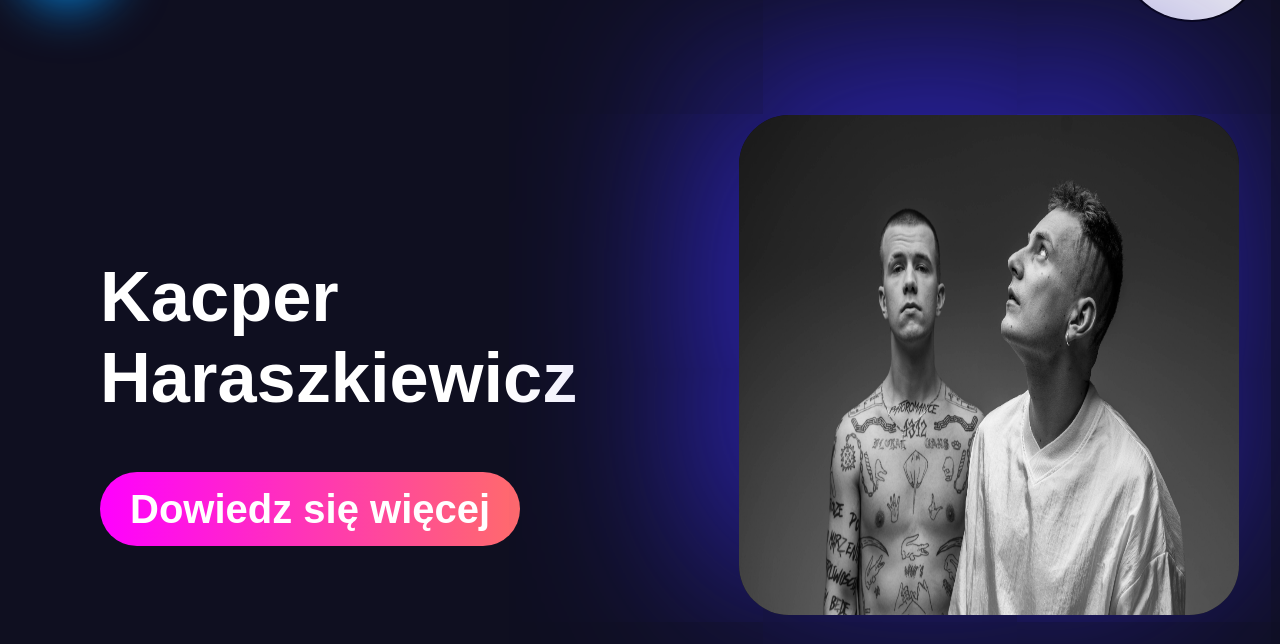
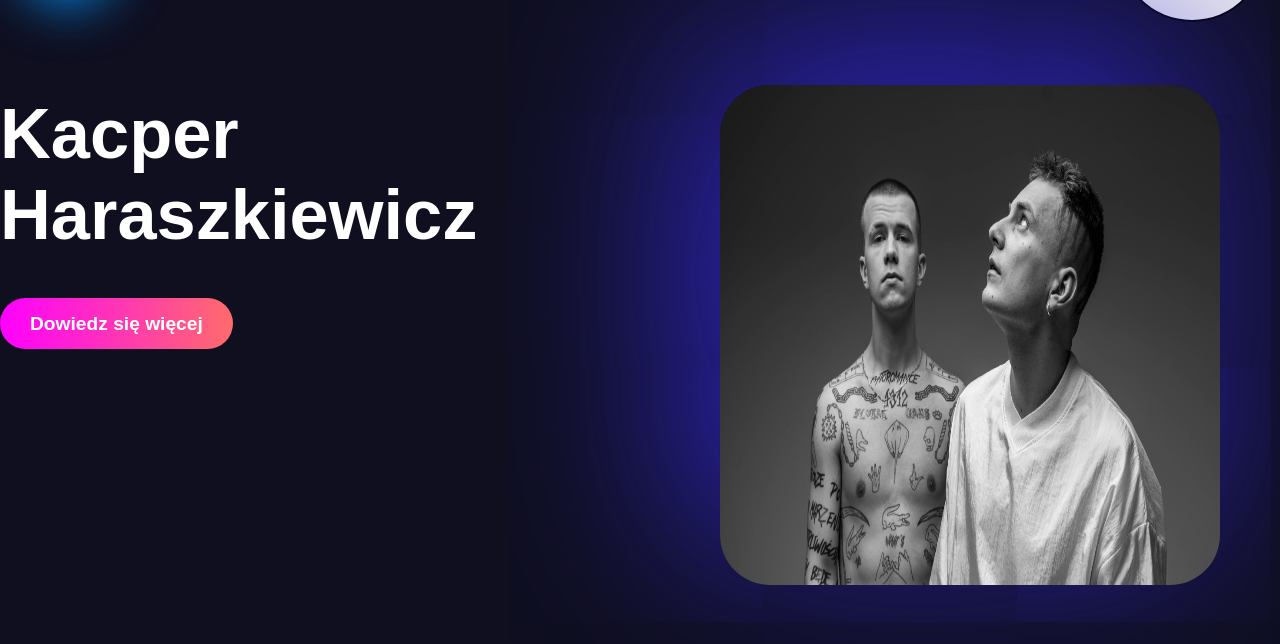
Before and after one commit to kwaczu/mycv, a plain HTML site: page index.html in a window 1280 px wide. Shown: the part 141-785 px from the top of the page. Drawn offline with Linux system fonts and the light colour scheme.

Commit message:
Update styl.css

```diff
--- a/styl.css
+++ b/styl.css
@@ -51,12 +51,19 @@ h1 {
     width: 100px;
     height: 100px;
   }
+  .left {
+    width: 100%;
+  }
 }
+
 @media (min-width: 768px) {
   .animacion_burger_menu {
     font-size: 50px;
     width: 150px;
     height: 150px;
+  }
+  .left {
+    width: 50%;
   }
 }
 
@@ -67,12 +74,15 @@ span {
   border-radius: 148px;
   margin-top: 5px;
 }
+.button {
+  height: 60x;
+}
 .cta-button {
   padding: 15px 30px;
   background: linear-gradient(90deg, #ff00ff, #ff6b6b);
   color: white;
   text-decoration: none;
-  font-size: 40px;
+  font-size: 1.2em;
   font-weight: bold;
   border-radius: 50px;
   transition: transform 0.3s ease, background 0.3s ease;
@@ -96,10 +106,9 @@ span {
   margin: 50px auto;
 }
 .main {
-  margin-top: 30px;
   display: flex;
   justify-content: center; /* Wyśrodkowanie zawartości */
-  align-items: center; /* Zapobieganie przyleganiu obrazu do krawędzi */
+
   flex-wrap: wrap; /* Umożliwienie lepszego dostosowania */
   gap: 20px; /* Dodatkowy odstęp między elementami */
 }
@@ -118,14 +127,11 @@ h2 {
 .left {
   display: flex;
   flex-direction: column;
-  gap: 10px;
-  margin: 50px;
-  min-width: 450px;
-  padding: 50px;
 }
 .box {
   display: flex;
   flex-wrap: wrap;
+  justify-content: center;
 }
 .box_text_1 {
   background-color: #ffffff;
```
